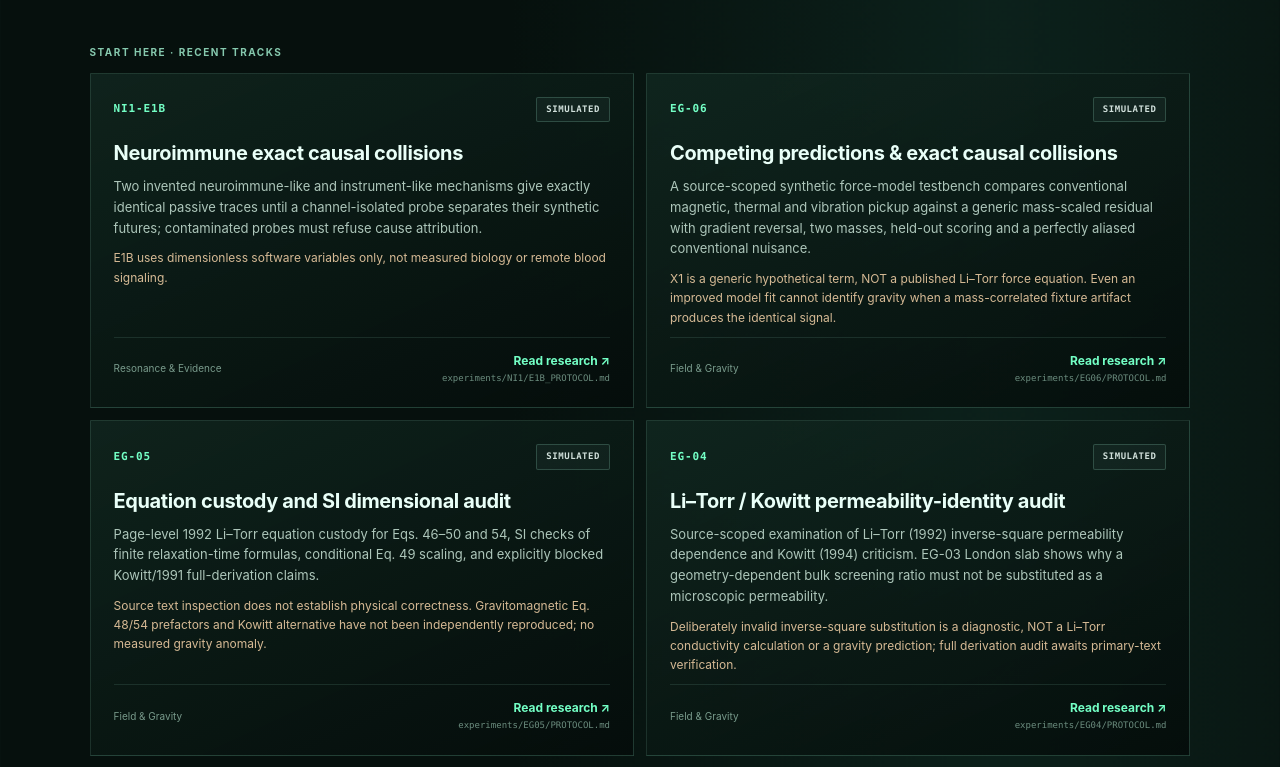
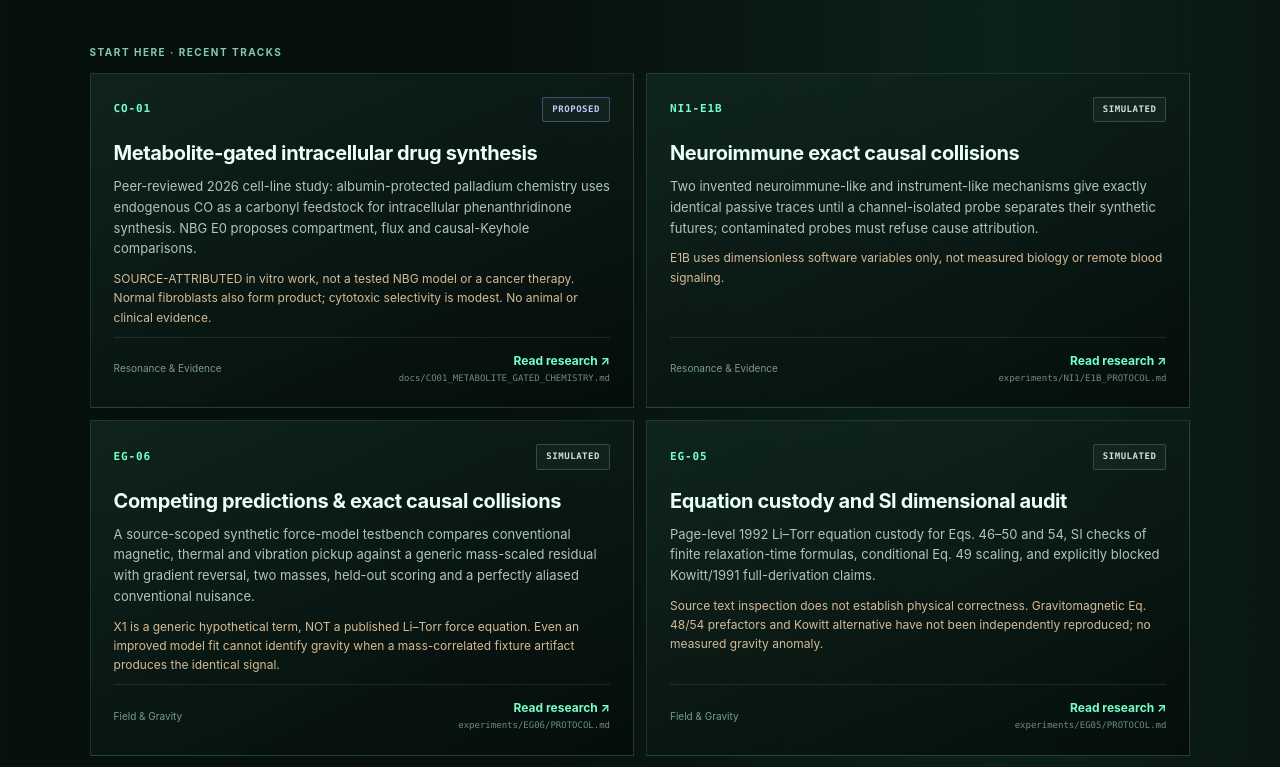
Before and after one commit to MichaelWave369/NestedBubbleGear, a React (Vite) app: page / in a window 1280 px wide. Shown: the part 1966-2733 px from the top of the page. Built offline with nearby package versions, Linux system fonts and the light colour scheme.

Commit message:
test/docs: surface CO-01 and preserve claim boundaries

```diff
--- a/src/ResearchAtlas.jsx
+++ b/src/ResearchAtlas.jsx
@@ -10,7 +10,7 @@ import NI1Lab from './NI1Lab.jsx'
 import NI1CollisionLab from './NI1CollisionLab.jsx'
 import './researchAtlas.css'
 
-const PINNED = ['NI1-E1B','EG-06','EG-05','EG-04']
+const PINNED = ['CO-01','NI1-E1B','EG-06','EG-05','EG-04']
 function SourceLink({ track, children = 'Read research ↗' }) {
   return <a className="research-link" href={track.url} target="_blank" rel="noopener noreferrer">
     {children}<span className="research-link-path">{track.path}</span>
```
